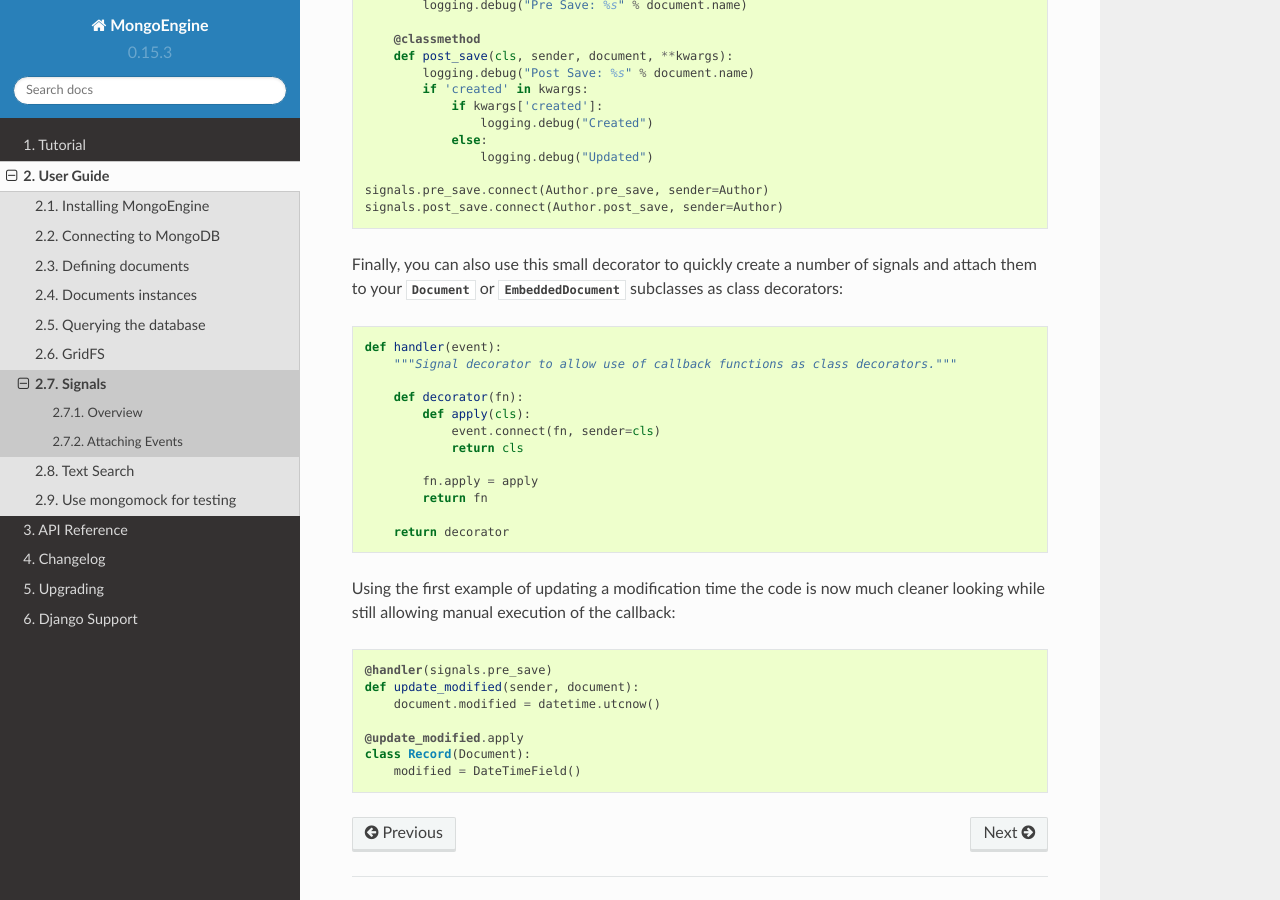
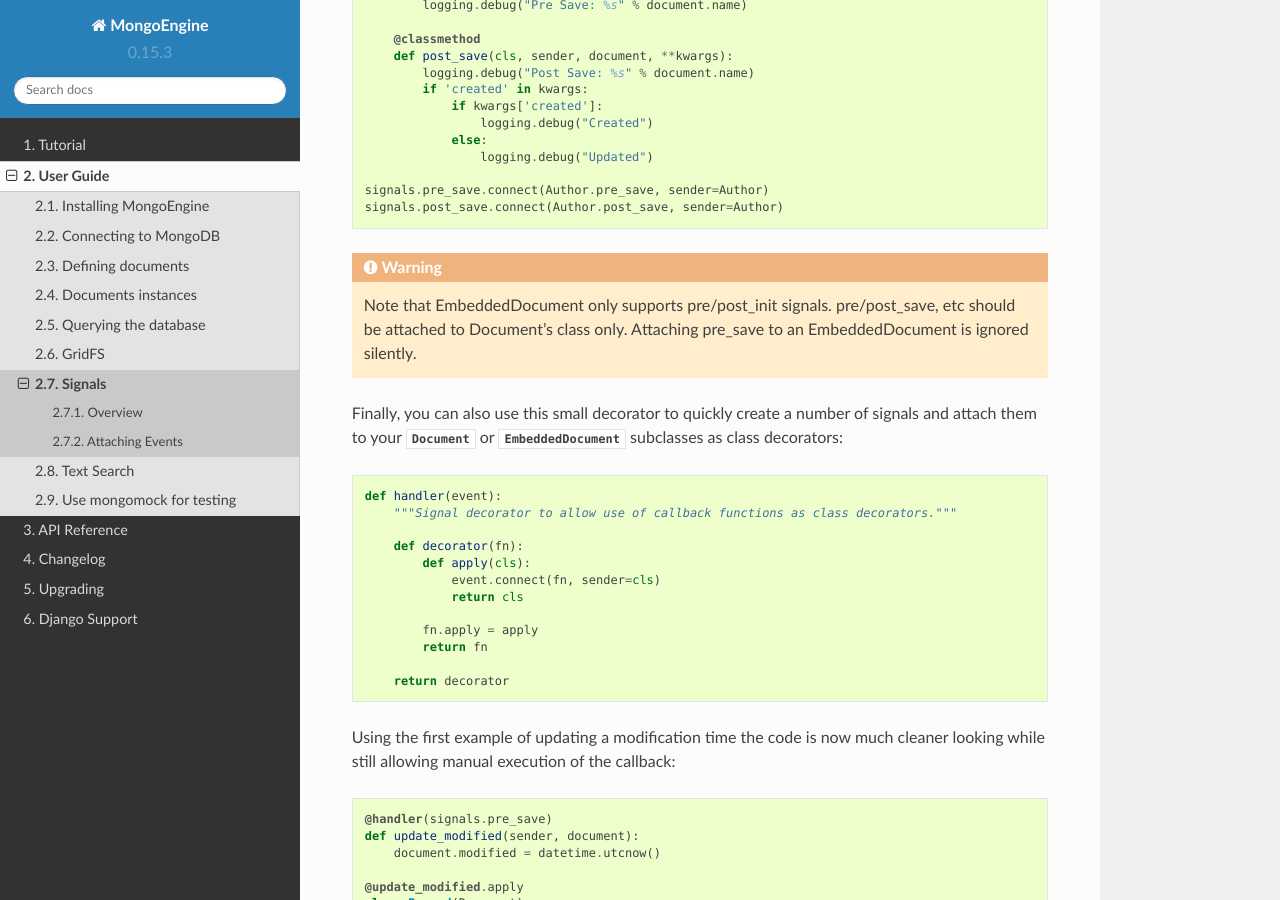
Before and after one commit to MongoEngine/mongoengine, a Sphinx documentation site: the page built from docs/guide/signals.rst, in a window 1280 px wide and 900 px high, scrolled down 2046 px. Built offline with Sphinx 7.4.7 and the Read the Docs theme 2.0.0, drawn with Linux system fonts in a browser that asks for light colours.

Commit message:
Update signals doc - clarification on EmbeddedDocument
Since there is a .save() method on EmbeddedDocument, you could be tempted to attach a pre_save event to an EmbeddedDocument (#1720). This update is an attempt to make this clearer.

```diff
--- a/docs/guide/signals.rst
+++ b/docs/guide/signals.rst
@@ -113,6 +113,10 @@ handlers within your subclass::
     signals.pre_save.connect(Author.pre_save, sender=Author)
     signals.post_save.connect(Author.post_save, sender=Author)
 
+.. warning::
+
+    Note that EmbeddedDocument only supports pre/post_init signals. pre/post_save, etc should be attached to Document's class only. Attaching pre_save to an EmbeddedDocument is ignored silently.
+
 Finally, you can also use this small decorator to quickly create a number of
 signals and attach them to your :class:`~mongoengine.Document` or
 :class:`~mongoengine.EmbeddedDocument` subclasses as class decorators::
```
